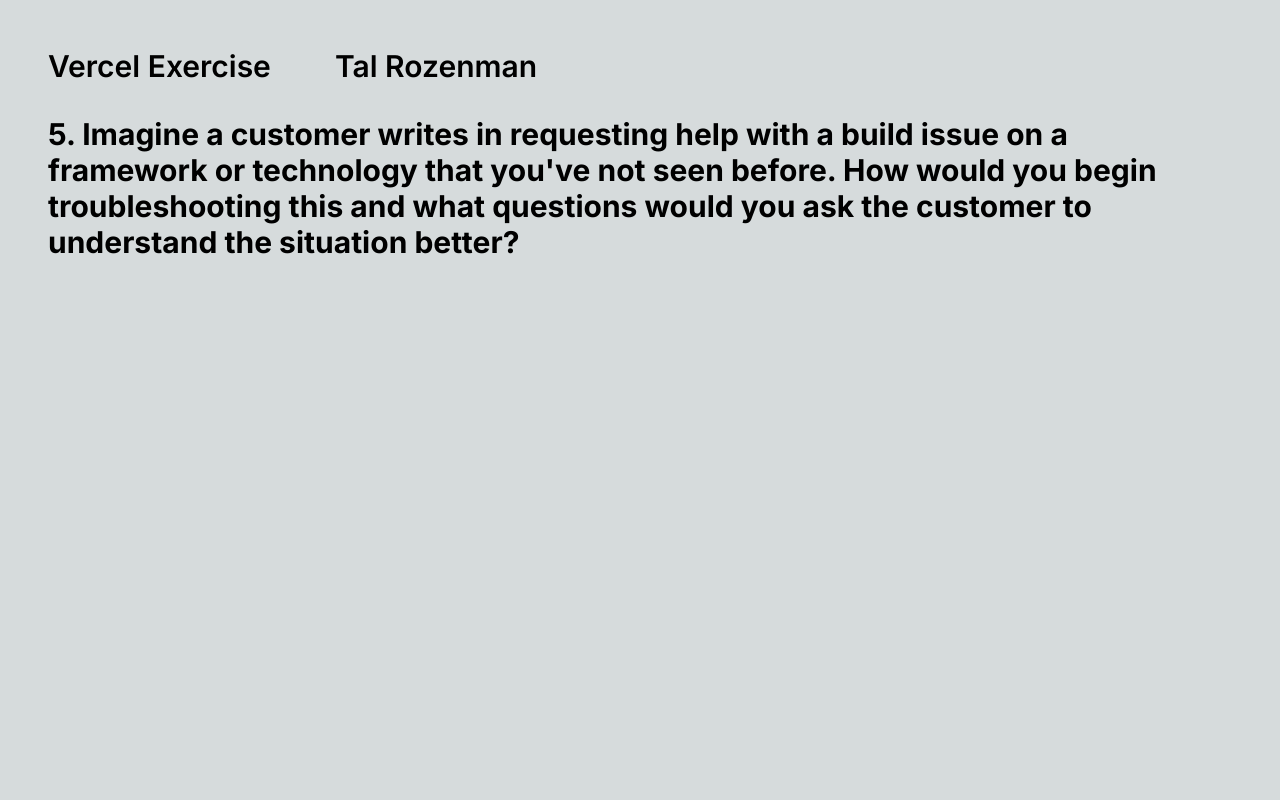
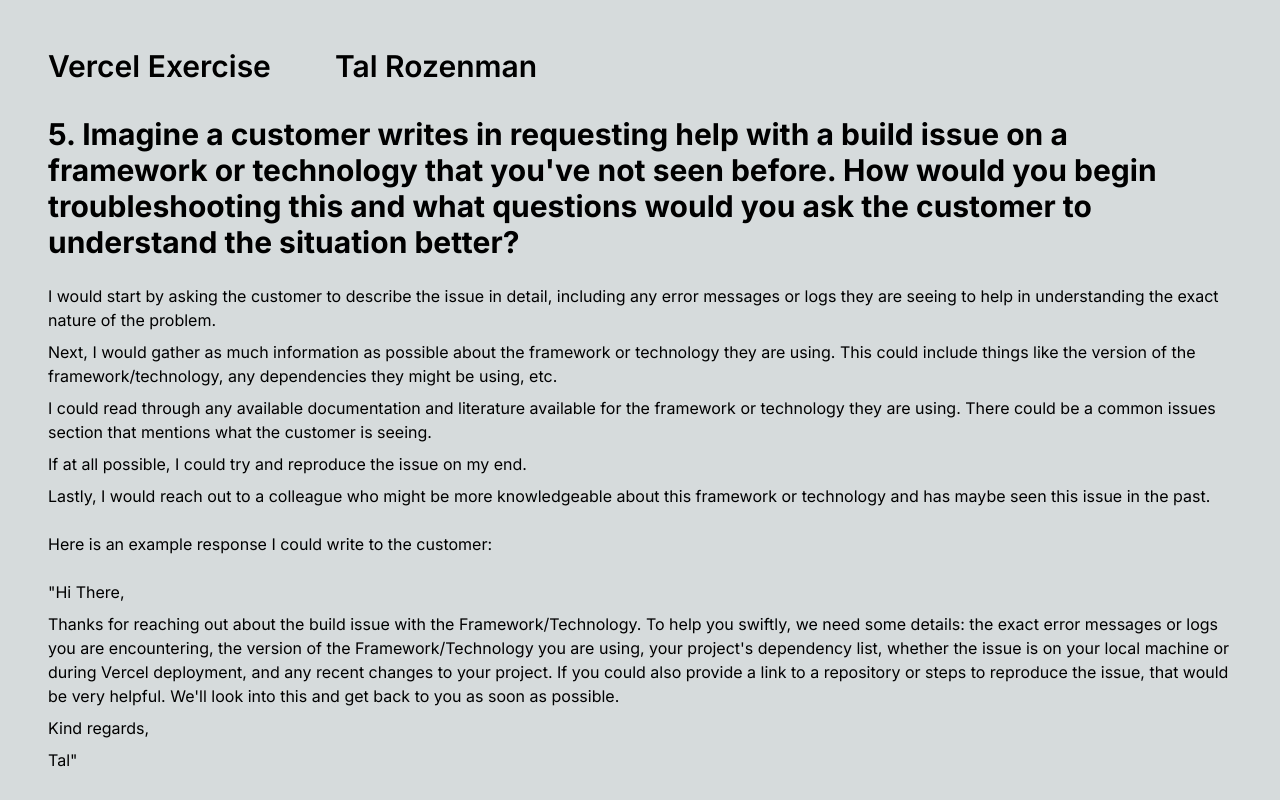
Before and after one commit to Tal-Rozenman/vercel_exercise, a Next.js app: page /answers/5 in a window 1280 px wide. Built offline with nearby package versions, Linux system fonts and the light colour scheme.

Commit message:
question 5

```diff
--- a/src/app/answers/5/page.tsx
+++ b/src/app/answers/5/page.tsx
@@ -2,10 +2,26 @@ export default function Answer() {
 	return (
 		<>
 			<h1 className="text-3xl font-bold mb-6">5. Imagine a customer writes in requesting help with a build issue on a framework or technology that you've not seen before. How would you begin troubleshooting this and what questions would you ask the customer to understand the situation better?</h1>
-			<p>
+
+			<p className="mb-2">I would start by asking the customer to describe the issue in detail, including any error messages or logs they are seeing to help in understanding the exact nature of the problem.</p>
+
+			<p className="mb-2">Next, I would gather as much information as possible about the framework or technology they are using. This could include things like the version of the framework/technology, any dependencies they might be using, etc.</p>
+
+			<p className="mb-2">I could read through any available documentation and literature available for the framework or technology they are using. There could be a common issues section that mentions what the customer is seeing.</p>
+
+			<p className="mb-2">If at all possible, I could try and reproduce the issue on my end.</p>
+
+			<p className="mb-6">Lastly, I would reach out to a colleague who might be more knowledgeable about this framework or technology and has maybe seen this issue in the past.</p>
+
+			<p className="mb-6">Here is an example response I could write to the customer:</p>
 
 
-			</p>
+			<p className="mb-2">"Hi There,</p>
+
+			<p className="mb-2">Thanks for reaching out about the build issue with the Framework/Technology. To help you swiftly, we need some details: the exact error messages or logs you are encountering, the version of the Framework/Technology you are using, your project's dependency list, whether the issue is on your local machine or during Vercel deployment, and any recent changes to your project. If you could also provide a link to a repository or steps to reproduce the issue, that would be very helpful. We'll look into this and get back to you as soon as possible.</p>
+
+			<p className="mb-2">Kind regards,</p>
+			<p className="mb-2">Tal"</p>
 		</>
 	)
 }
```
